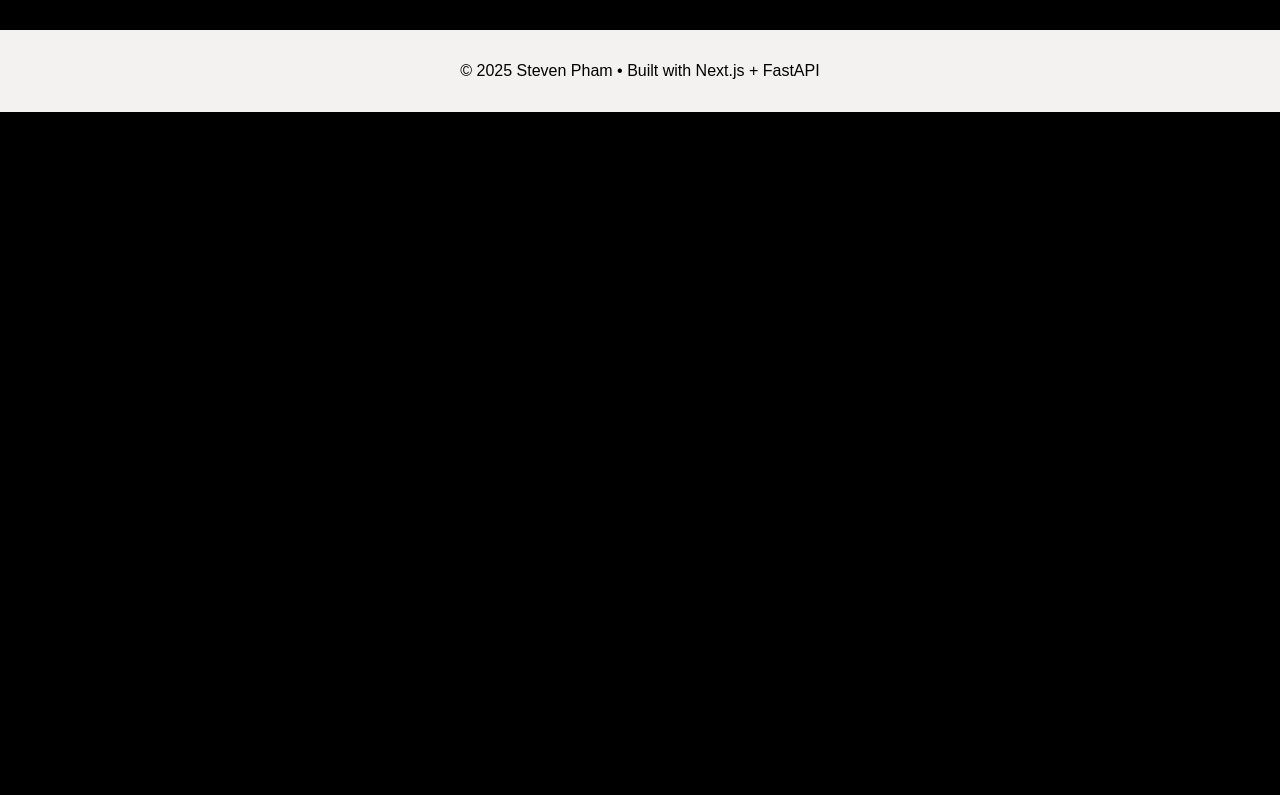
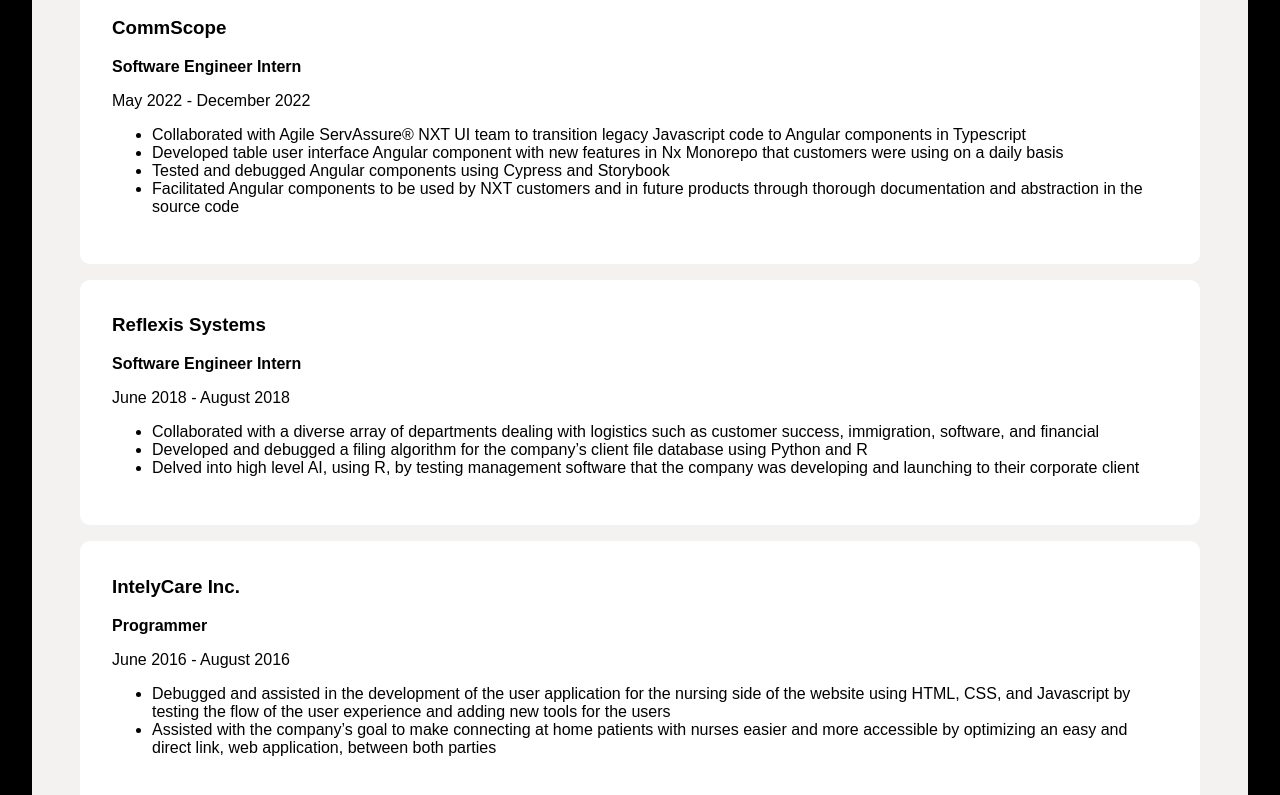
Before and after one commit to xStevenTP/personal-website, a Next.js app in the folder src/frontend/: page /experience in a window 1280 px wide. Shown: the part 545-1340 px from the top of the page. Before the commit the page ends 800 px from the top, so only its background shows below. Built offline with nearby package versions, Linux system fonts and the light colour scheme.

Commit message:
Add other work experiences

```diff
--- a/src/frontend/app/experience/page.tsx
+++ b/src/frontend/app/experience/page.tsx
@@ -16,6 +16,39 @@
         "Tested and debugged web experiences for optimal performance across devices and screen sizes using Jest, ensuring high-quality, responsive user interfaces.",
     ],
   },
+  {
+    id: "commscope",
+    company: "CommScope",
+    jobTitle: "Software Engineer Intern",
+    timeframe: "May 2022 - December 2022",
+    tasks: [
+        "Collaborated with Agile ServAssure® NXT UI team to transition legacy Javascript code to Angular components in Typescript",
+        "Developed table user interface Angular component with new features in Nx Monorepo that customers were using on a daily basis",
+        "Tested and debugged Angular components using Cypress and Storybook",
+        "Facilitated Angular components to be used by NXT customers and in future products through thorough documentation and abstraction in the source code"
+    ]
+  },
+  {
+    id: "reflexis-systems",
+    company: "Reflexis Systems",
+    jobTitle: "Software Engineer Intern",
+    timeframe: "June 2018 - August 2018",
+    tasks: [
+        "Collaborated with a diverse array of departments dealing with logistics such as customer success, immigration, software, and financial",
+        "Developed and debugged a filing algorithm for the company’s client file database using Python and R",
+        "Delved into high level AI, using R, by testing management software that the company was developing and launching to their corporate client"
+    ]
+  },
+  {
+    id: "intelycare",
+    company: "IntelyCare Inc.",
+    jobTitle: "Programmer",
+    timeframe: "June 2016 - August 2016",
+    tasks: [
+        "Debugged and assisted in the development of the user application for the nursing side of the website using  HTML, CSS, and Javascript by testing the flow of the user experience and adding new tools for the users",
+        "Assisted with the company’s goal to make connecting at home patients with nurses easier and more accessible by optimizing an easy and direct link, web application, between both parties"
+    ],
+  }
 ];
 
 export default async function ExperiencesPage() {
```
